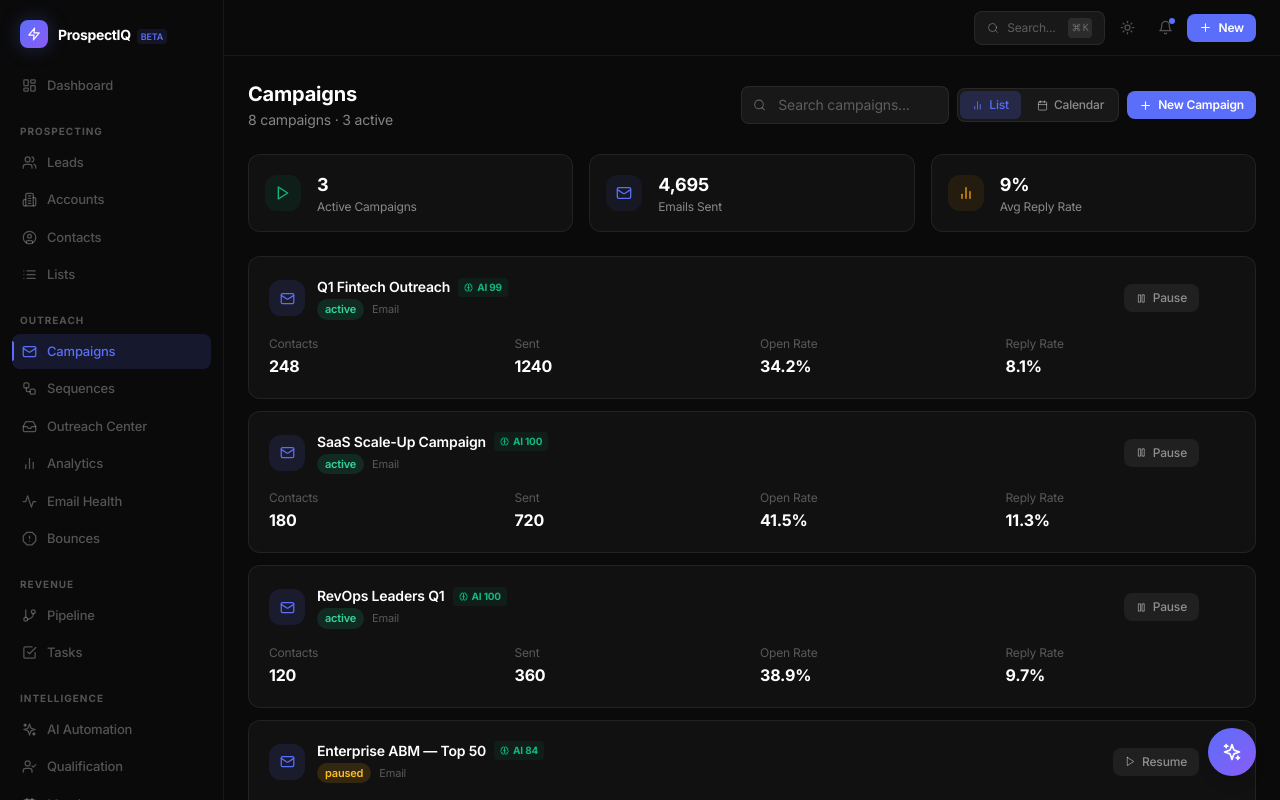
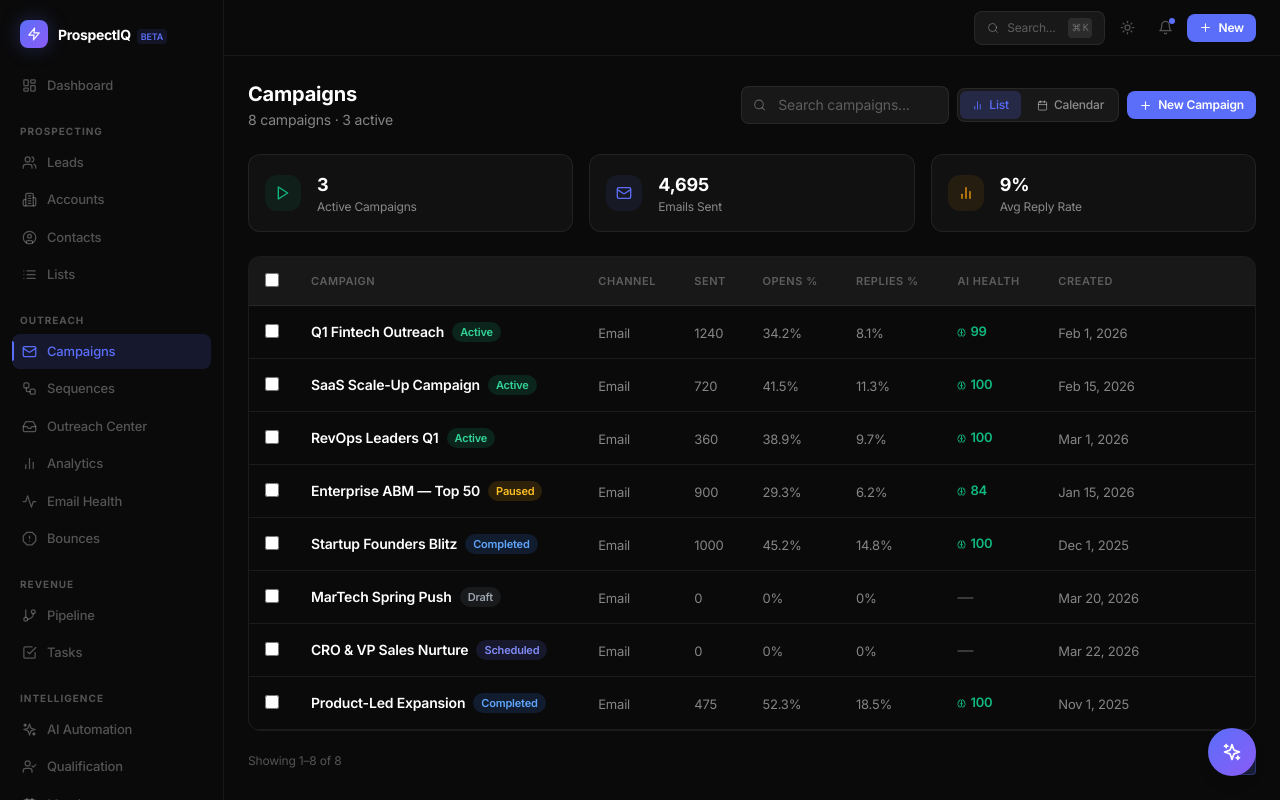
Before and after one commit to taslim-iya/Claude, a React (Vite) app: page /#/campaigns in a window 1280 px wide. Built offline with nearby package versions, Linux system fonts and the light colour scheme; the HTML template or start-up script is replaced by a standard one.

Commit message:
refactor: convert Campaigns from card grid to flat table layout
https://claude.ai/code/session_013mxWW5XbtEDUac1JSjsGS6

```diff
--- a/src/pages/Campaigns.tsx
+++ b/src/pages/Campaigns.tsx
@@ -64,6 +64,7 @@ function CampaignCalendar({ campaigns }: { campaigns: ReturnType<typeof useApp>[
         {cells.map((day, i) => {
           const isToday = day===today.getDate() && month===today.getMonth() && year===today.getFullYear();
           const dayCampaigns = day ? campaigns.filter((_,ci)=>(ci+day)%7===0 && (ci%daysInMonth)+1===day).slice(0,2) : [];
+          void dayCampaigns;
           return (
             <div key={i} className="rounded-lg p-1.5 min-h-[70px]"
               style={{ background: day?'var(--surface)':'transparent', border: day?'1px solid var(--border)':'none' }}>
@@ -87,6 +88,8 @@ function CampaignCalendar({ campaigns }: { campaigns: ReturnType<typeof useApp>[
   );
 }
 
+const PER_PAGE = 20;
+
 export default function Campaigns() {
   const { campaigns, campaignOps, toast } = useApp();
   const [tab, setTab] = useState<'list'|'calendar'>('list');
@@ -94,11 +97,33 @@ export default function Campaigns() {
   const [showAdd, setShowAdd] = useState(false);
   const [deleteId, setDeleteId] = useState<string|null>(null);
   const [form, setForm] = useState({ name:'', channel:'email', status:'draft' as CampaignStatus, goal:'', targetList:'' });
+  const [selected, setSelected] = useState<Set<string>>(new Set());
+  const [page, setPage] = useState(1);
+  const [hoveredId, setHoveredId] = useState<string|null>(null);
 
   const filtered = campaigns.filter(c => {
     const q = search.toLowerCase();
     return !search || c.name.toLowerCase().includes(q);
   });
+
+  const totalPages = Math.max(1, Math.ceil(filtered.length / PER_PAGE));
+  const safePage = Math.min(page, totalPages);
+  const paginated = filtered.slice((safePage - 1) * PER_PAGE, safePage * PER_PAGE);
+
+  const allChecked = paginated.length > 0 && paginated.every(c => selected.has(c.id));
+  const toggleAll = () => {
+    if (allChecked) {
+      setSelected(s => { const n = new Set(s); paginated.forEach(c => n.delete(c.id)); return n; });
+    } else {
+      setSelected(s => { const n = new Set(s); paginated.forEach(c => n.add(c.id)); return n; });
+    }
+  };
+  const toggleSelect = (id: string) => {
+    setSelected(s => { const n = new Set(s); n.has(id) ? n.delete(id) : n.add(id); return n; });
+  };
+
+  const start = filtered.length === 0 ? 0 : (safePage - 1) * PER_PAGE + 1;
+  const end = Math.min(safePage * PER_PAGE, filtered.length);
 
   const handleAdd = () => {
     if (!form.name) { toast('error','Campaign name required'); return; }
@@ -142,7 +167,7 @@ export default function Campaigns() {
         <div className="flex items-center gap-2">
           <div className="relative">
             <Search size={13} className="absolute left-3 top-1/2 -translate-y-1/2" style={{ color:'var(--text-3)' }} />
-            <input value={search} onChange={e=>setSearch(e.target.value)}
+            <input value={search} onChange={e=>{ setSearch(e.target.value); setPage(1); }}
               placeholder="Search campaigns..."
               className="pl-9 pr-3 py-2 text-sm rounded-lg outline-none w-52"
               style={{ background:'var(--surface-2)', border:'1px solid var(--border)', color:'var(--text)' }} />
@@ -196,76 +221,125 @@ export default function Campaigns() {
           style={{ background:'var(--surface)', border:'1px solid var(--border)' }}>
           <CampaignCalendar campaigns={campaigns} />
         </div>
-      ) : filtered.length === 0 ? (
-        <div className="text-center py-20">
-          <Mail size={36} className="mx-auto mb-3" style={{ color:'var(--border-2)' }} />
-          <p className="text-sm" style={{ color:'var(--text-3)' }}>No campaigns yet</p>
+      ) : (
+        <>
+          <div className="rounded-xl overflow-x-auto" style={{ border:'1px solid var(--border)' }}>
+            <table className="w-full">
+              <thead>
+                <tr style={{ background:'var(--surface-2)', borderBottom:'1px solid var(--border)' }}>
+                  <th className="w-10 px-4 py-3">
+                    <input type="checkbox" className="w-3.5 h-3.5 rounded" checked={allChecked} onChange={toggleAll} />
+                  </th>
+                  <th className="text-left text-[11px] font-semibold uppercase tracking-wider px-4 py-3" style={{ color:'var(--text-3)' }}>Campaign</th>
+                  <th className="text-left text-[11px] font-semibold uppercase tracking-wider px-4 py-3" style={{ color:'var(--text-3)' }}>Channel</th>
+                  <th className="text-left text-[11px] font-semibold uppercase tracking-wider px-4 py-3" style={{ color:'var(--text-3)' }}>Sent</th>
+                  <th className="text-left text-[11px] font-semibold uppercase tracking-wider px-4 py-3" style={{ color:'var(--text-3)' }}>Opens %</th>
+                  <th className="text-left text-[11px] font-semibold uppercase tracking-wider px-4 py-3" style={{ color:'var(--text-3)' }}>Replies %</th>
+                  <th className="text-left text-[11px] font-semibold uppercase tracking-wider px-4 py-3" style={{ color:'var(--text-3)' }}>AI Health</th>
+                  <th className="text-left text-[11px] font-semibold uppercase tracking-wider px-4 py-3" style={{ color:'var(--text-3)' }}>Created</th>
+                  <th className="w-16 px-4 py-3"></th>
+                </tr>
+              </thead>
+              <tbody>
+                {paginated.length === 0 ? (
+                  <tr>
+                    <td colSpan={9} className="text-center py-16">
+                      <Mail size={32} className="mx-auto mb-3" style={{ color:'var(--border-2)' }} />
+                      <p className="text-sm" style={{ color:'var(--text-3)' }}>
+                        {search ? 'No campaigns match your search' : 'No campaigns yet'}
+                      </p>
+                      {!search && (
                         <button onClick={()=>setShowAdd(true)} className="mt-3 text-xs px-4 py-2 rounded-lg"
                           style={{ background:'rgba(91,110,249,0.15)', color:'#5b6ef9' }}>Create your first campaign</button>
-        </div>
-      ) : (
-        <div className="space-y-3">
-          {filtered.map(c => (
-            <div key={c.id} className="rounded-xl p-5 group transition-all hover:shadow-glass"
-              style={{ background:'var(--surface)', border:'1px solid var(--border)' }}>
-              <div className="flex items-center justify-between mb-4">
-                <div className="flex items-center gap-3">
-                  <div className="w-9 h-9 rounded-xl flex items-center justify-center"
-                    style={{ background:'rgba(91,110,249,0.12)' }}>
-                    <Mail size={15} style={{ color:'#5b6ef9' }} />
-                  </div>
-                  <div>
-                    <div className="flex items-center gap-2">
-                      <h3 className="text-sm font-semibold" style={{ color:'var(--text)' }}>{c.name}</h3>
-                      {c.status !== 'draft' && (() => {
+                      )}
+                    </td>
+                  </tr>
+                ) : paginated.map(c => {
                   const hs = healthScore(c.openRate||0, c.replyRate||0, c.emailsSent||0);
                   const hsColor = hs >= 70 ? '#10b981' : hs >= 50 ? '#f59e0b' : hs > 0 ? '#ef4444' : 'var(--text-3)';
-                        return hs > 0 ? (
-                          <span className="flex items-center gap-1 text-[10px] font-bold px-1.5 py-0.5 rounded"
-                            title={`AI Health Score: ${hs}/100`}
-                            style={{ background:`${hsColor}15`, color:hsColor }}>
-                            <Brain size={9}/>AI {hs}
+                  return (
+                    <tr key={c.id} className="group transition-colors"
+                      style={{ borderBottom:'1px solid var(--border)', background: hoveredId===c.id ? 'var(--surface-2)' : 'transparent' }}
+                      onMouseEnter={()=>setHoveredId(c.id)}
+                      onMouseLeave={()=>setHoveredId(null)}>
+                      <td className="w-10 px-4 py-3">
+                        <input type="checkbox" className="w-3.5 h-3.5 rounded" checked={selected.has(c.id)} onChange={()=>toggleSelect(c.id)} />
+                      </td>
+                      <td className="px-4 py-3">
+                        <div className="flex items-center gap-2">
+                          <span className="text-sm font-semibold" style={{ color:'var(--text)' }}>{c.name}</span>
+                          <span className={`text-[11px] font-semibold px-2 py-0.5 rounded-full capitalize ${statusBadge(c.status)}`}>{c.status}</span>
+                        </div>
+                      </td>
+                      <td className="px-4 py-3">
+                        <span className="text-[13px] capitalize" style={{ color:'var(--text-2)' }}>{c.channel}</span>
+                      </td>
+                      <td className="px-4 py-3">
+                        <span className="text-[13px]" style={{ color:'var(--text-2)' }}>{c.emailsSent||0}</span>
+                      </td>
+                      <td className="px-4 py-3">
+                        <span className="text-[13px]" style={{ color:'var(--text-2)' }}>{c.openRate||0}%</span>
+                      </td>
+                      <td className="px-4 py-3">
+                        <span className="text-[13px]" style={{ color:'var(--text-2)' }}>{c.replyRate||0}%</span>
+                      </td>
+                      <td className="px-4 py-3">
+                        {hs > 0 ? (
+                          <span className="flex items-center gap-1 text-[13px] font-semibold" style={{ color:hsColor }}>
+                            <Brain size={9}/>{hs}
                           </span>
-                        ) : null;
-                      })()}
-                    </div>
-                    <div className="flex items-center gap-2 mt-0.5">
-                      <span className={`text-[11px] font-semibold px-2 py-0.5 rounded-full ${statusBadge(c.status)}`}>{c.status}</span>
-                      <span className="text-[11px]" style={{ color:'var(--text-3)' }}>{c.channel}</span>
-                    </div>
-                  </div>
-                </div>
-                <div className="flex items-center gap-2">
+                        ) : (
+                          <span style={{ color:'var(--text-3)' }}>—</span>
+                        )}
+                      </td>
+                      <td className="px-4 py-3">
+                        <span className="text-[13px]" style={{ color:'var(--text-2)' }}>
+                          {new Date(c.createdAt).toLocaleDateString('en-US', { month:'short', day:'numeric', year:'numeric' })}
+                        </span>
+                      </td>
+                      <td className="px-4 py-3">
+                        <div className="flex items-center gap-1 opacity-0 group-hover:opacity-100 transition-opacity">
                           {(c.status === 'active' || c.status === 'paused') && (
                             <button onClick={()=>toggleStatus(c.id, c.status)}
-                      className="flex items-center gap-1.5 text-xs font-medium px-3 py-1.5 rounded-lg"
-                      style={{ background:'var(--surface-2)', color:'var(--text-2)' }}>
-                      {c.status === 'active' ? <><Pause size={11}/>Pause</> : <><Play size={11}/>Resume</>}
+                              className="w-7 h-7 flex items-center justify-center rounded"
+                              style={{ color:'var(--text-3)' }}
+                              title={c.status === 'active' ? 'Pause' : 'Resume'}>
+                              {c.status === 'active' ? <Pause size={13}/> : <Play size={13}/>}
                             </button>
                           )}
                           <button onClick={()=>setDeleteId(c.id)}
-                    className="w-7 h-7 flex items-center justify-center rounded opacity-0 group-hover:opacity-100 transition-opacity"
+                            className="w-7 h-7 flex items-center justify-center rounded"
                             style={{ color:'var(--text-3)' }}>
                             <Trash2 size={13}/>
                           </button>
                         </div>
+                      </td>
+                    </tr>
+                  );
+                })}
+              </tbody>
+            </table>
           </div>
-              <div className="grid grid-cols-4 gap-4">
-                {[
-                  {label:'Contacts',value:c.contactCount||0},
-                  {label:'Sent',value:c.emailsSent||0},
-                  {label:'Open Rate',value:`${c.openRate||0}%`},
-                  {label:'Reply Rate',value:`${c.replyRate||0}%`},
-                ].map(m=>(
-                  <div key={m.label}>
-                    <p className="text-xs mb-0.5" style={{ color:'var(--text-3)' }}>{m.label}</p>
-                    <p className="text-base font-bold" style={{ color:"var(--text)" }}>{m.value}</p>
-                  </div>
+
+          {filtered.length > 0 && (
+            <div className="flex items-center justify-between mt-4">
+              <span className="text-xs" style={{ color:'var(--text-3)' }}>
+                Showing {start}–{end} of {filtered.length}
+              </span>
+              <div className="flex items-center gap-1">
+                {Array.from({ length: totalPages }, (_, i) => i + 1).map(p => (
+                  <button key={p} onClick={()=>setPage(p)}
+                    className="w-7 h-7 flex items-center justify-center rounded text-xs font-medium"
+                    style={{
+                      background: p === safePage ? 'rgba(91,110,249,0.2)' : 'transparent',
+                      color: p === safePage ? '#5b6ef9' : 'var(--text-2)',
+                      border: p === safePage ? '1px solid rgba(91,110,249,0.3)' : '1px solid transparent',
+                    }}>{p}</button>
                 ))}
               </div>
             </div>
-          ))}
-        </div>
+          )}
+        </>
       )}
 
       <Modal open={showAdd} onClose={()=>setShowAdd(false)} title="New Campaign" size="md">
```
Lines whose indentation alone changed are shown as unchanged.
